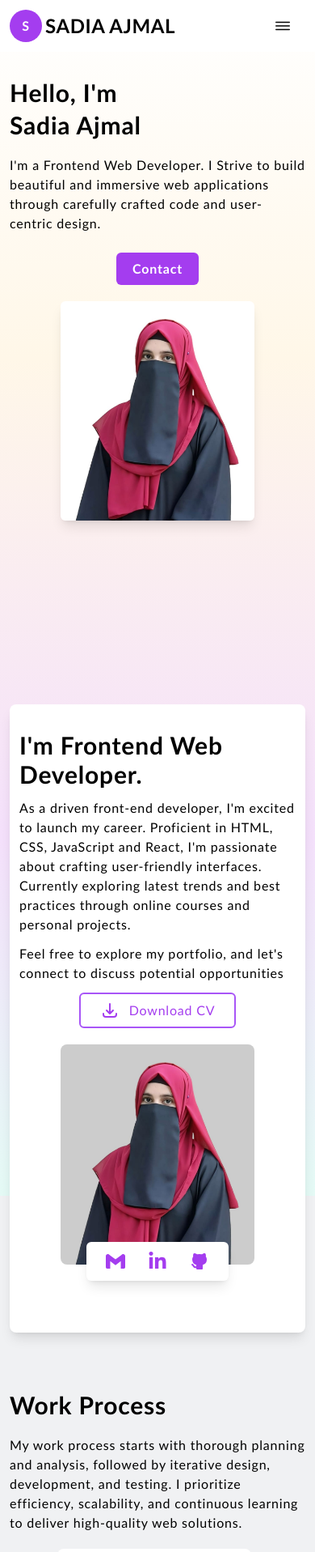
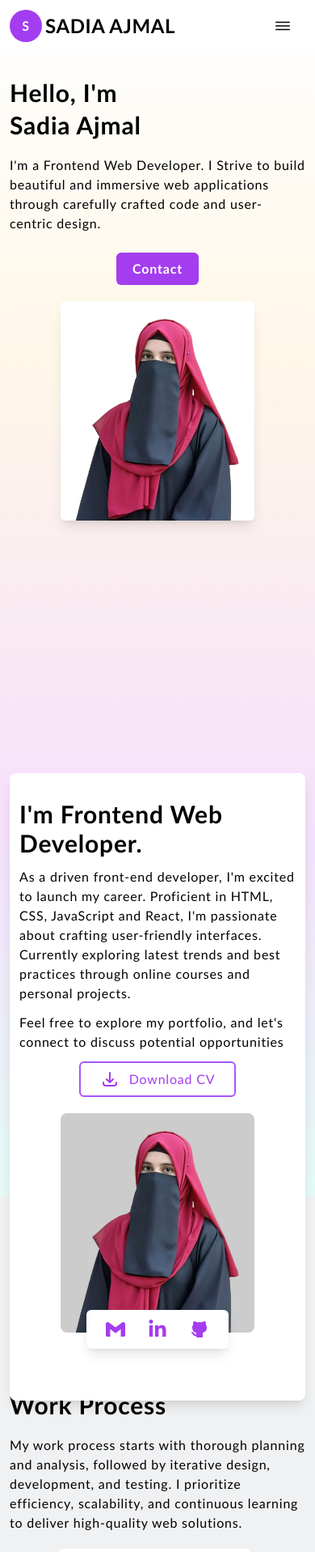
Before and after one commit to SadiaAjmal/My_Portfolio, a React (Vite) app: page / in a window 390 px wide. Shown: the top 1917 px of the page at 81% size. Built offline with nearby package versions, Linux system fonts and the light colour scheme.

Commit message:
modifiy responsiveness

```diff
--- a/src/index.css
+++ b/src/index.css
@@ -43,7 +43,7 @@ body {
         height: 175vh;
     }
     .hero-about {
-        bottom: -95%;
+        bottom: -105%;
     }
 }
 
```
